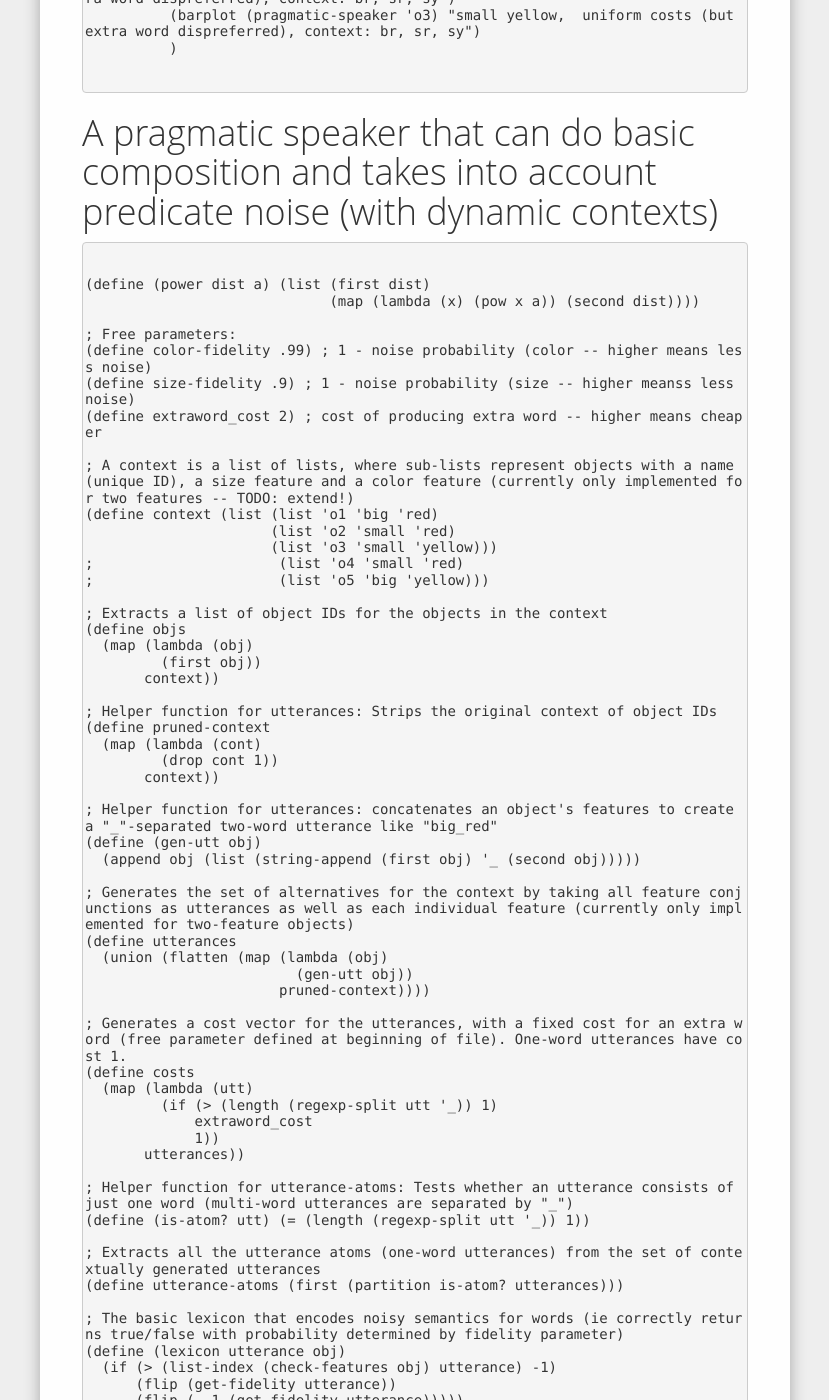
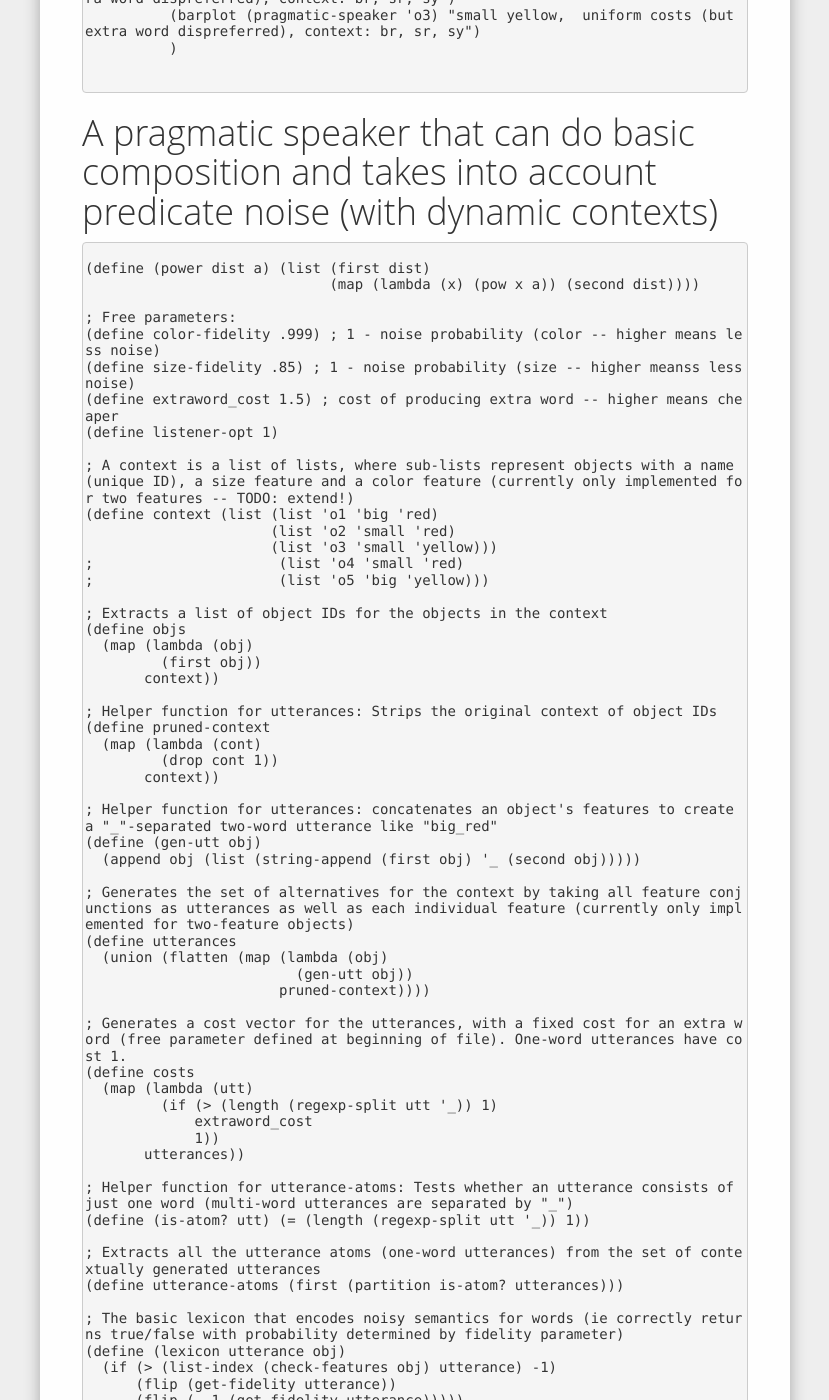
Before and after one commit to forestdb/forestdb.org, a Jekyll site: the page built from models/overinformativeness_boolean.md, in a window 1280 px wide and 1400 px high, scrolled down 10690 px. Shown: the whole window, without its empty margins (225-1054 px from the left). Built offline with Jekyll 4.4.1, drawn with Linux system fonts in a browser that asks for light colours; nearby versions of some CDN libraries; a script that is not in the unit is left out; some of the changed text lies outside the part shown.

Commit message:
updated overinformativeness model

```diff
--- a/models/overinformativeness_boolean.md
+++ b/models/overinformativeness_boolean.md
@@ -586,14 +586,14 @@
 # A pragmatic speaker that can do basic composition and takes into account predicate noise (with dynamic contexts)
 ~~~
 
-
 (define (power dist a) (list (first dist)
                              (map (lambda (x) (pow x a)) (second dist))))
 
 ; Free parameters:
-(define color-fidelity .99) ; 1 - noise probability (color -- higher means less noise)
-(define size-fidelity .9) ; 1 - noise probability (size -- higher meanss less noise)
-(define extraword_cost 2) ; cost of producing extra word -- higher means cheaper
+(define color-fidelity .999) ; 1 - noise probability (color -- higher means less noise)
+(define size-fidelity .85) ; 1 - noise probability (size -- higher meanss less noise)
+(define extraword_cost 1.5) ; cost of producing extra word -- higher means cheaper
+(define listener-opt 1)
 
 ; A context is a list of lists, where sub-lists represent objects with a name (unique ID), a size feature and a color feature (currently only implemented for two features -- TODO: extend!)
 (define context (list (list 'o1 'big 'red)
@@ -695,7 +695,7 @@
           ;          (and
           (equal? obj
                   (apply multinomial
-                         (power (literal-listener utterance) 2)))
+                         (power (literal-listener utterance) listener-opt)))
           ;           (meaning utterance obj))
           ))))
 
@@ -706,6 +706,7 @@
           (barplot (pragmatic-speaker 'o3) (stringify (third context))))
 ;          (barplot (pragmatic-speaker 'o4) (stringify (fourth context)))
 ;          (barplot (pragmatic-speaker 'o5) (stringify (fifth context))))
+
 
 ~~~
 
```
